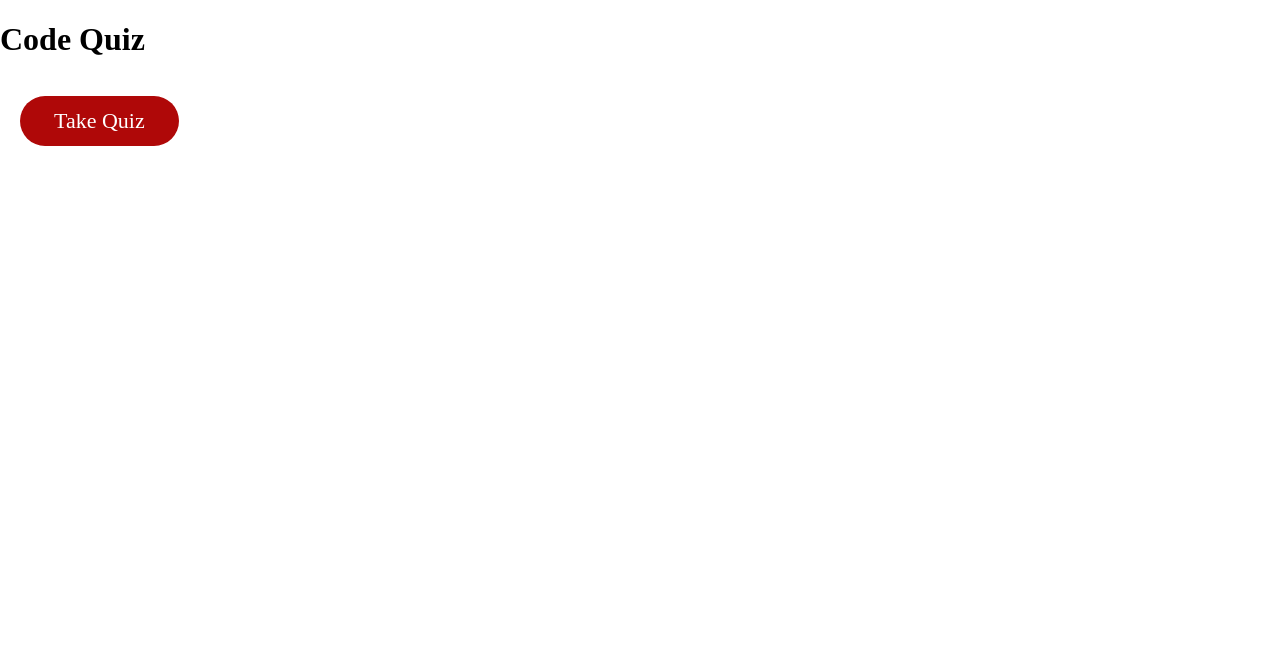
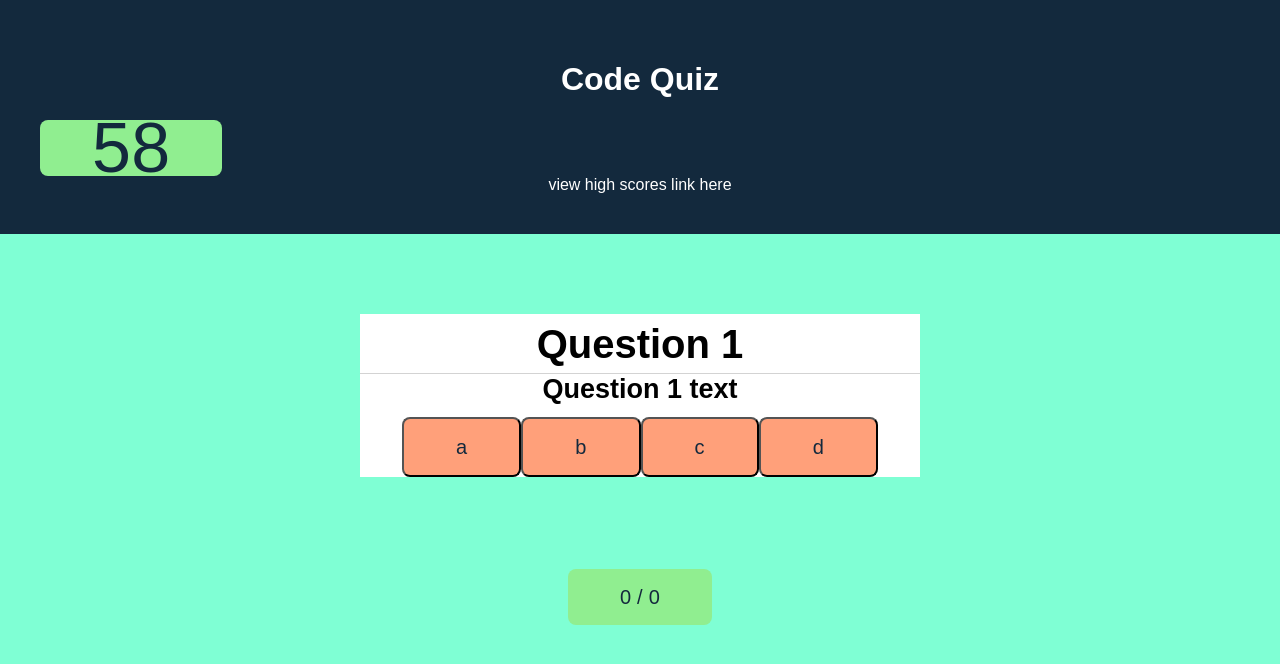
Before and after one commit to ckim812/Code-Quiz, a plain HTML site: page index.html in a window 1280 px wide. Both pictures are taken after a click on the button "Take Quiz". Drawn offline with Linux system fonts and the light colour scheme.

Commit message:
complete revamp of JS code after tutoring

```diff
--- a/assets/css/style.css
+++ b/assets/css/style.css
@@ -1,41 +1,130 @@
-/* define universal selectors */
+* {
+  margin: 0;
+  padding: 0;
+  box-sizing: border-box;
+  font-family: Arial, Helvetica, sans-serif;
+}
 
-* {
-    box-sizing: border-box;
-    padding: 0;
-    margin: 0;
-  }
+body {
+  font-family: Arial;
+  margin: 0;
+  display: flex;
+  flex-direction: column;
+  min-height: 100vh;
+  justify-content: flex-start;
+  background: aquamarine;
+}
 
-/* define variables */
-:root {
-    /* colors */
-    --blue1: rgb(0, 247, 255);
-    --blue2: #030c8f;
-    --white: white;
+header {
+  padding: 40px;
+  text-align: center;
+  background: #13293d;
+  color: #fff;
+  border-bottom: 30px #879274;
+}
 
-    /* fonts */
-    --courier: "Courier New", Courier, monospace;
+main {
+  margin: 10vh;
+  text-align: center;
+  display: flex;
+  justify-content: center;
+  flex-direction: column;
+  flex-wrap: wrap;
+  align-content: center;
+}
 
-    /* spacing */
-    --spacing-unit-tiny: 6px;
-    --spacing-unit-small: 12px;
-    --spacing-unit: 24px;
-    --spacing-unit-large: 48px;
-  }
+footer {
+  display: flex;
+  flex-wrap: wrap;
+  justify-content: space-around;
+}
 
-/* button class */
 .btn {
-    border: none;
-    background-color: hsl(360, 91%, 36%);
-    border-radius: 25px;
-    box-shadow: rgba(0, 0, 0, 0.1) 0px 1px 6px 0px rgba(0, 0, 0, 0.2) 0px 1px 1px
-      0px;
-    color: hsl(0, 0%, 100%);
-    display: inline-block;
-    font-size: 22px;
-    line-height: 22px;
-    margin: 16px 16px 16px 20px;
-    padding: 14px 34px;
-    text-align: center;
-    cursor: pointer;
-  }
+  background: lightsalmon;
+  border-radius: 8px;
+  color: #13293d;
+  cursor: pointer;
+  font-size: 20px;
+  letter-spacing: 0.21px;
+  line-height: 16px;
+  max-width: 255px;
+  padding: 20px 52px;
+  text-align: center;
+  transition-duration: 0.15s;
+  transition-property: background-color;
+  transition-timing-function: linear;
+  margin-top: 0.6em;
+  font-weight: 500;
+}
+
+.content {
+  width: 50%;
+  background: white;
+  height: fit-content;
+}
+
+.timer-box {
+  width: fit-content;
+  background: white;
+  background: lightgreen;
+  border-radius: 8px;
+  color: #13293d;
+  cursor: pointer;
+  font-size: 20px;
+  letter-spacing: 0.21px;
+  line-height: 16px;
+  /* max-width: 255px; */
+  padding: 20px 52px;
+  text-align: center;
+  transition-duration: 0.15s;
+  transition-property: background-color;
+  transition-timing-function: linear;
+  margin-top: 0.6em;
+  font-weight: 500;
+}
+
+.large-font {
+  font-size: 3.5em;
+  text-align: center;
+}
+
+.score-box {
+  width: fit-content;
+  background: white;
+  background: lightgreen;
+  border-radius: 8px;
+  color: #13293d;
+  cursor: pointer;
+  font-size: 20px;
+  letter-spacing: 0.21px;
+  line-height: 16px;
+  /* max-width: 255px; */
+  padding: 20px 52px;
+  text-align: center;
+  transition-duration: 0.15s;
+  transition-property: background-color;
+  transition-timing-function: linear;
+  margin-top: 0.6em;
+  font-weight: 500;
+}
+
+#question-title {
+  height: 60px;
+  width: 100%;
+  border-bottom: 1px solid lightgrey;
+  display: flex;
+  align-items: center;
+  justify-content: center;
+  padding: 0 35px;
+  font-size: 20px;
+  font-weight: 600;
+}
+
+#question-text {
+  display: flex;
+  align-items: center;
+  justify-content: center;
+  padding: 0 35px;
+  font-size: 18px;
+  font-weight: 300;
+}
--- /dev/null
+++ b/assets/js/questions.js
@@ -0,0 +1,32 @@
+const questions = [
+    {
+        N: 'Question 1',
+        Q: 'Question 1 text',
+        A: ['a','b','c','d'],
+        C: 'c'
+    },
+    {
+        N: 'Question 2',
+        Q: 'Question 2 text',
+        A: ['2a','2b','c','2d'],
+        C: 'c'
+    },
+    {
+        N: 'Question 3',
+        Q: 'Question 3 text',
+        A: ['3a','b','c','d'],
+        C: 'c'
+    },
+    {
+        N: 'Question 4',
+        Q: 'Question 4 text',
+        A: ['4a','b','c','d'],
+        C: 'c'
+    },
+    {
+        N: 'Question 5',
+        Q: 'Question 5 text',
+        A: ['5a','b','c','d'],
+        C: 'c'
+    },
+]
--- /dev/null
+++ b/assets/js/script.js
@@ -0,0 +1,63 @@
+let time = 60;
+let quizRun = true;
+let clockId;
+let qI = 0;
+const questionTitle = document.querySelector("#question-title");
+const questionText = document.querySelector("#question-text");
+const answerChoices = document.querySelector("#answer-choices");
+const takeQuizBtn = document.querySelector("#takeQuiz");
+const submitBtn = document.querySelector("#submit");
+const restartBtn = document.querySelector("#restart");
+
+const clock = () => {
+  time--;
+  if (time < 1) {
+    clearInterval(clockId);
+    time = 0;
+  }
+  document.querySelector(".timer-count").innerHTML = time;
+};
+
+const handleAnswer = (correct, choice) => {
+  if (choice == correct) {
+    console.log("Right!");
+  } else {
+    console.log("wrong!");
+  }
+  qI++;
+  showQuestion();
+};
+
+const showQuestion = () => {
+  let { N, Q, A, C } = questions[qI];
+  questionTitle.innerHTML = `<h1>${N}</h1>`;
+  questionText.innerHTML = `<h2>${Q}</h2>`;
+  answerChoices.innerHTML = '';
+  A.forEach((answer) => {
+    answerChoices.innerHTML += `<button class="btn" onclick="handleAnswer('${C}','${answer}')">${answer}</button>`;
+  });
+};
+
+const hideButtons = (hide) => {
+  if (hide) {
+    submitBtn.style.display = "none";
+    restartBtn.style.display = "none";
+  } else {
+    submitBtn.style.display = "inline";
+    restartBtn.style.display = "inline";
+  }
+};
+
+const takeQuiz = () => {
+  if (!quizRun) return;
+  clockId = setInterval(clock, 1000);
+  takeQuizBtn.style.display = "none";
+  document.getElementById("info").style.display = "none";
+  document.getElementById("question-area").style.display = "inline";
+  showQuestion();
+  quizRun = false;
+};
+
+hideButtons(true);
+document.getElementById("question-area").style.display = "none";
+document.getElementById("takeQuiz").addEventListener("click", takeQuiz);
--- a/index.html
+++ b/index.html
@@ -9,26 +9,47 @@
     <link rel="stylesheet" href="./assets/css/style.css" />
   </head>
   <body>
-    <header>
+    <header class="header">
       <h1>Code Quiz</h1>
-<!-- timer (time left) -->
-<!-- view high scores link -->
+      <div class="timer-box">
+        <div class="timer-text"></div>
+        <div class="large-font timer-count">60</div>
+      </div>
+      <div>view high scores link here</div>
     </header>
-    <main>
-<!-- heading "Coding Quiz Challenge" -->
-<!-- p tag "instructions" -->
-<!-- "start quiz" button -->
-<div>
-  <button id="takeQuiz" class="btn">Take Quiz</button>
-</div>
-<!-- Question box -->
-<!-- Question choices (1,2,3,4) -->
-<!-- spacer then "correct or incorrect" message in gray underneath questions -->
-
-</main>
-<footer>
-
-</footer>
-<script src="script.js"></script>
+    <main class="main">
+      <!-- "instructions" -->
+      <div class="content" id="info">
+        "Lorem ipsum dolor sit amet, consectetur adipiscing elit, sed do eiusmod
+        tempor incididunt ut labore et dolore magna aliqua. Ut enim ad minim
+        veniam, quis nostrud exercitation ullamco laboris nisi ut aliquip ex ea
+        commodo consequat. Duis aute irure dolor in reprehenderit in voluptate
+        velit esse cillum dolore eu fugiat nulla pariatur. Excepteur sint
+        occaecat cupidatat non proident, sunt in culpa qui officia deserunt
+        mollit anim id est laborum."
+      </div>
+      <!-- "start quiz" button -->
+      <div class="controls">
+        <button class="btn" id="takeQuiz">Take Quiz</button>
+        <button class="btn" id="submit">Submit</button>
+        <button class="btn" id="restart">Restart</button>
+      </div>
+      <div class="content" id="question-area">
+        <div id="question-title"></div>
+        <div id="question-text"></div>
+        <div id="answer-choices"></div>
+      </div>
+    </main>
+    <footer>
+      <div class="score-box">
+        <div class="score">
+          <span id="user-score">0</span>
+          <span> / </span>
+          <span id="total-score">0</span>
+        </div>
+      </div>
+    </footer>
+    <script src="./assets/js/questions.js"></script>
+    <script src="./assets/js/script.js"></script>
   </body>
 </html>
--- a/script.js
+++ /dev/null
@@ -1,36 +0,0 @@
-// Assign event listener (click) to take quiz button in HTML
-var takeQuizBtn = document.querySelector("#takeQuiz");
-
-
-var main = document.querySelector("main");
-
-<main>
-
-</main>
-
-
-
-
-
-
-
-
-
-
-
-
-
-
-
-
-
-
-
-
-
-
-
-
-
-// Add event listener to take quiz button: on click ==> start quiz function
-takeQuizBtn.addEventListener("click", startQuiz);
```
Also changed, not shown: script2.js (added, +249 -0 lines).
